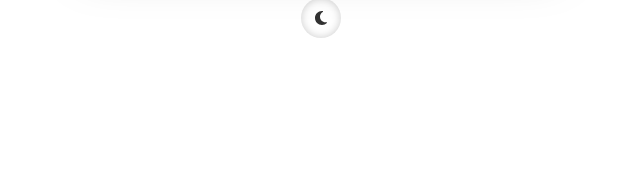
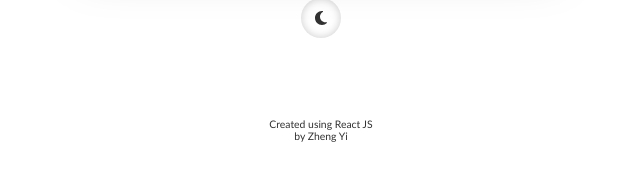
Before and after one commit to hauzhengyi/React-Todo, a React (Vite) app: page / in a window 1280 px wide. Shown: the part 343-524 px from the top of the page, without its empty margins (319-959 px from the left). Built offline with nearby package versions, Linux system fonts and the light colour scheme.

Commit message:
2 files modified, 3 added

```diff
--- a/src/App.css
+++ b/src/App.css
@@ -302,6 +302,12 @@ p {
   transform: translate(var(--toggle-translate));
 }
 
+.todo-footer {
+  text-align: center;
+  padding-block: 3rem;
+  font-size: 0.65em;
+}
+
 /* ============== MEDIA QUERY SMALL DEVICES ============== */
 
 @media screen and (max-width: 600px) {
--- a/src/App.jsx
+++ b/src/App.jsx
@@ -7,6 +7,10 @@ function App() {
     <div className="App">
       <TodoWrapper />
       <DarkMode />
+      <footer className="todo-footer">
+        <div>Created using React JS</div>
+        <div>by Zheng Yi</div>
+      </footer>
     </div>
   );
 }
```
Also changed, not shown: 3 other files (tests, documents, lock files or other folders).
